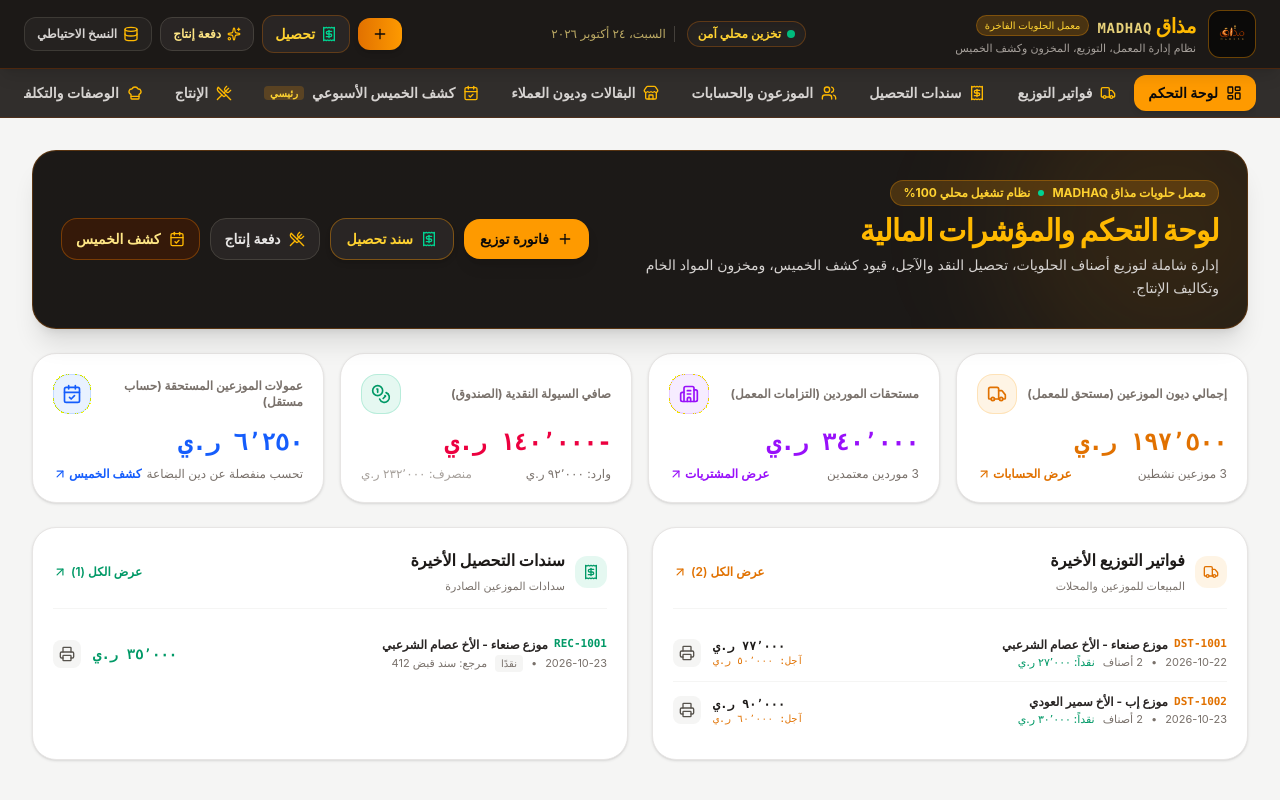
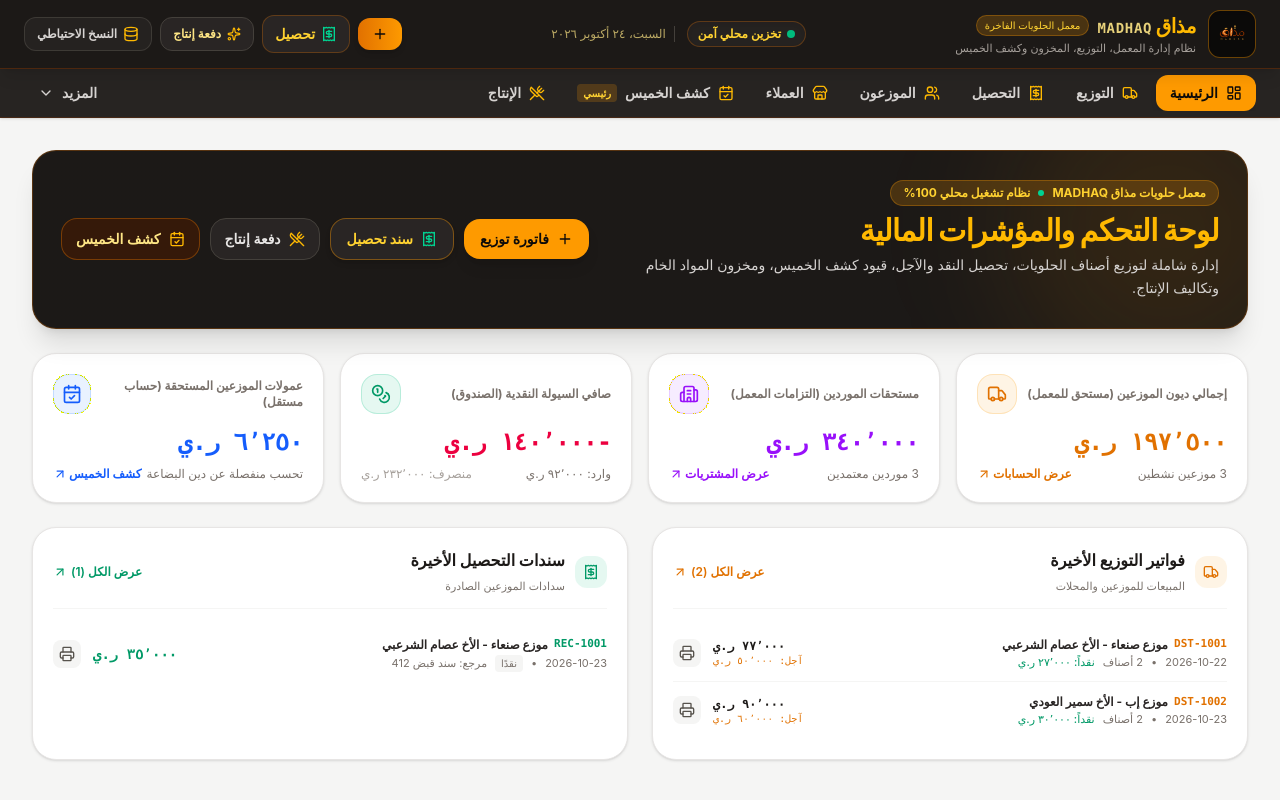
Before and after one commit to jovanexpress713-jpg/madhaq, a React (Vite) app: page / in a window 1280 px wide. Shown: the top 800 px of the page. Built offline with nearby package versions, Linux system fonts and the light colour scheme.

Commit message:
refine desktop navigation for calmer UX

```diff
--- a/src/components/NavigationTabs.tsx
+++ b/src/components/NavigationTabs.tsx
@@ -1,34 +1,105 @@
-import React, { lazy, Suspense } from 'react';
-import { LayoutDashboard, Truck, Receipt, Users, CalendarCheck, UtensilsCrossed, Package, Boxes, Building2, Wallet, ChefHat, BookOpen, Factory, Store } from 'lucide-react';
+import React, { lazy, Suspense, useState } from 'react';
+import { LayoutDashboard, Truck, Receipt, Users, CalendarCheck, UtensilsCrossed, Package, Boxes, Building2, Wallet, ChefHat, BookOpen, Factory, Store, ChevronDown, RotateCcw } from 'lucide-react';
+
 const RecipesView = lazy(() => import('./RecipesView').then((module) => ({ default: module.RecipesView })));
 const RecipeLibraryView = lazy(() => import('./RecipeLibraryView').then((module) => ({ default: module.RecipeLibraryView })));
 const ManufacturedMaterialsView = lazy(() => import('./ManufacturedMaterialsView').then((module) => ({ default: module.ManufacturedMaterialsView })));
 
 interface NavigationTabsProps { activeTab: string; onSelectTab: (tab: string) => void; }
 
+type NavItem = { id: string; label: string; icon: React.ComponentType<{ className?: string }>; badge?: string };
+
 export const NavigationTabs: React.FC<NavigationTabsProps> = ({ activeTab, onSelectTab }) => {
-  const tabs = [
-    { id: 'dashboard', label: 'لوحة التحكم', icon: LayoutDashboard },
-    { id: 'distributions', label: 'فواتير التوزيع', icon: Truck },
-    { id: 'collections', label: 'سندات التحصيل', icon: Receipt },
-    { id: 'distributors', label: 'الموزعون والحسابات', icon: Users },
-    { id: 'customers', label: 'البقالات وديون العملاء', icon: Store },
-    { id: 'thursday', label: 'كشف الخميس الأسبوعي', icon: CalendarCheck, badge: 'رئيسي' },
+  const [moreOpen, setMoreOpen] = useState(false);
+
+  const primary: NavItem[] = [
+    { id: 'dashboard', label: 'الرئيسية', icon: LayoutDashboard },
+    { id: 'distributions', label: 'التوزيع', icon: Truck },
+    { id: 'collections', label: 'التحصيل', icon: Receipt },
+    { id: 'distributors', label: 'الموزعون', icon: Users },
+    { id: 'customers', label: 'العملاء', icon: Store },
+    { id: 'thursday', label: 'كشف الخميس', icon: CalendarCheck, badge: 'رئيسي' },
     { id: 'production', label: 'الإنتاج', icon: UtensilsCrossed },
+  ];
+
+  const secondary: NavItem[] = [
     { id: 'recipes', label: 'الوصفات والتكلفة', icon: ChefHat },
     { id: 'recipeLibrary', label: 'مكتبة الوصفات', icon: BookOpen },
     { id: 'manufacturedMaterials', label: 'إنتاج المواد الخام', icon: Factory },
     { id: 'products', label: 'مخزون المنتجات', icon: Package },
-    { id: 'rawMaterials', label: 'المواد الخام', icon: Boxes },
+    { id: 'rawMaterials', label: 'المواد الخام والمستودع', icon: Boxes },
     { id: 'suppliers', label: 'الموردون والمشتريات', icon: Building2 },
     { id: 'expenses', label: 'المصروفات والصندوق', icon: Wallet },
   ];
+
+  const isSecondaryActive = secondary.some((item) => item.id === activeTab);
+
+  const select = (id: string) => {
+    setMoreOpen(false);
+    onSelectTab(id);
+  };
+
   return <>
-    <div className="hidden md:block bg-stone-900/90 border-b border-amber-900/40 text-stone-300"><div className="max-w-7xl mx-auto px-4 sm:px-6"><div className="flex items-center gap-1 overflow-x-auto py-1.5 scrollbar-none">{tabs.map(tab=>{const Icon=tab.icon;const isActive=activeTab===tab.id;return <button key={tab.id} onClick={()=>onSelectTab(tab.id)} className={`flex items-center gap-2 px-3.5 py-2 rounded-xl text-xs sm:text-sm font-semibold transition shrink-0 ${isActive?'bg-amber-500 text-stone-950 shadow-md font-bold':'text-stone-300 hover:text-white hover:bg-stone-800/80'}`}><Icon className={`w-4 h-4 ${isActive?'text-stone-950':'text-amber-400'}`}/><span>{tab.label}</span>{tab.badge&&<span className={`text-[10px] px-1.5 py-0.2 rounded font-bold ${isActive?'bg-stone-950 text-amber-300':'bg-amber-500/20 text-amber-300'}`}>{tab.badge}</span>}</button>})}</div></div></div>
-    {activeTab==='recipes'&&<Overlay onBack={()=>onSelectTab('production')}><RecipesView/></Overlay>}
-    {activeTab==='recipeLibrary'&&<Overlay onBack={()=>onSelectTab('recipes')}><RecipeLibraryView/></Overlay>}
-    {activeTab==='manufacturedMaterials'&&<Overlay onBack={()=>onSelectTab('rawMaterials')}><ManufacturedMaterialsView/></Overlay>}
+    <div className="hidden md:block sticky top-[65px] z-20 bg-stone-900/95 backdrop-blur-md border-b border-amber-900/40 text-stone-300 shadow-sm">
+      <div className="max-w-7xl mx-auto px-4 sm:px-6">
+        <div className="flex items-center gap-1.5 overflow-visible py-1.5">
+          <div className="flex items-center gap-1 overflow-x-auto scrollbar-none flex-1 min-w-0">
+            {primary.map((tab) => <NavButton key={tab.id} tab={tab} active={activeTab === tab.id} onClick={() => select(tab.id)} />)}
+          </div>
+          <div className="relative shrink-0">
+            <button
+              type="button"
+              onClick={() => setMoreOpen((value) => !value)}
+              aria-expanded={moreOpen}
+              className={`flex items-center gap-2 px-3.5 py-2 rounded-xl text-xs sm:text-sm font-semibold transition ${isSecondaryActive || moreOpen ? 'bg-amber-500 text-stone-950 shadow-md font-bold' : 'text-stone-300 hover:text-white hover:bg-stone-800/80'}`}
+            >
+              <span>{isSecondaryActive ? secondary.find((item) => item.id === activeTab)?.label : 'المزيد'}</span>
+              <ChevronDown className={`w-4 h-4 transition-transform ${moreOpen ? 'rotate-180' : ''}`} />
+            </button>
+            {moreOpen && (
+              <>
+                <button aria-label="إغلاق القائمة" className="fixed inset-0 z-40 cursor-default" onClick={() => setMoreOpen(false)} />
+                <div className="absolute left-0 top-full mt-2 z-50 w-80 max-w-[calc(100vw-2rem)] rounded-2xl border border-stone-700 bg-stone-900/98 backdrop-blur-xl p-2 shadow-2xl">
+                  <div className="px-3 py-2 text-[11px] font-bold text-stone-500">إدارة المعمل — الأقسام الأقل استخدامًا</div>
+                  <div className="grid grid-cols-1 gap-1">
+                    {secondary.map((item) => {
+                      const Icon = item.icon;
+                      const active = activeTab === item.id;
+                      return <button key={item.id} type="button" onClick={() => select(item.id)} className={`flex items-center gap-3 w-full rounded-xl px-3 py-2.5 text-right transition ${active ? 'bg-amber-500 text-stone-950' : 'text-stone-200 hover:bg-stone-800'}`}>
+                        <span className={`w-8 h-8 rounded-lg flex items-center justify-center ${active ? 'bg-stone-950/10' : 'bg-stone-800'}`}><Icon className="w-4 h-4" /></span>
+                        <span className="flex-1 text-xs font-bold">{item.label}</span>
+                      </button>;
+                    })}
+                  </div>
+                </div>
+              </>
+            )}
+          </div>
+        </div>
+      </div>
+    </div>
+
+    {activeTab === 'recipes' && <Overlay onBack={() => onSelectTab('production')}><RecipesView /></Overlay>}
+    {activeTab === 'recipeLibrary' && <Overlay onBack={() => onSelectTab('recipes')}><RecipeLibraryView /></Overlay>}
+    {activeTab === 'manufacturedMaterials' && <Overlay onBack={() => onSelectTab('rawMaterials')}><ManufacturedMaterialsView /></Overlay>}
   </>;
 };
 
-const Overlay: React.FC<{children:React.ReactNode;onBack:()=>void}>=({children,onBack})=><section className="w-full bg-stone-100 dark:bg-stone-950 pb-6"><div className="max-w-7xl mx-auto p-3 sm:p-5 lg:p-6"><div className="flex items-center justify-between gap-3 mb-4 rounded-2xl border border-stone-200 dark:border-stone-800 bg-white dark:bg-stone-900 px-4 py-3 shadow-sm"><div className="text-xs font-bold text-stone-600 dark:text-stone-300">قسم مستقل <span className="mx-1 text-stone-300">/</span><span className="text-amber-600 dark:text-amber-400">إدارة المعمل</span></div><button onClick={onBack} className="touch-target inline-flex items-center justify-center gap-2 px-4 py-2 rounded-xl bg-stone-900 text-white dark:bg-stone-100 dark:text-stone-900 text-xs font-bold shadow-sm hover:opacity-90 transition">العودة للقسم السابق</button></div><Suspense fallback={<div className="rounded-3xl border border-stone-200 dark:border-stone-800 bg-white dark:bg-stone-900 p-10 text-center text-sm font-bold text-stone-500">جارٍ تحميل القسم…</div>}>{children}</Suspense></div></section>;
+const NavButton: React.FC<{ tab: NavItem; active: boolean; onClick: () => void }> = ({ tab, active, onClick }) => {
+  const Icon = tab.icon;
+  return <button type="button" onClick={onClick} className={`flex items-center gap-2 px-3.5 py-2 rounded-xl text-xs sm:text-sm font-semibold transition shrink-0 ${active ? 'bg-amber-500 text-stone-950 shadow-md font-bold' : 'text-stone-300 hover:text-white hover:bg-stone-800/80'}`}>
+    <Icon className={`w-4 h-4 ${active ? 'text-stone-950' : 'text-amber-400'}`} />
+    <span>{tab.label}</span>
+    {tab.badge && <span className={`text-[10px] px-1.5 py-0.5 rounded font-bold ${active ? 'bg-stone-950 text-amber-300' : 'bg-amber-500/20 text-amber-300'}`}>{tab.badge}</span>}
+  </button>;
+};
+
+const Overlay: React.FC<{ children: React.ReactNode; onBack: () => void }> = ({ children, onBack }) => <section className="w-full bg-stone-100 dark:bg-stone-950 pb-6">
+  <div className="max-w-7xl mx-auto p-3 sm:p-5 lg:p-6">
+    <div className="flex items-center justify-between gap-3 mb-4 rounded-2xl border border-stone-200 dark:border-stone-800 bg-white dark:bg-stone-900 px-4 py-3 shadow-sm">
+      <div className="text-xs font-bold text-stone-600 dark:text-stone-300">قسم مستقل <span className="mx-1 text-stone-300">/</span><span className="text-amber-600 dark:text-amber-400">إدارة المعمل</span></div>
+      <button onClick={onBack} className="touch-target inline-flex items-center justify-center gap-2 px-4 py-2 rounded-xl bg-stone-900 text-white dark:bg-stone-100 dark:text-stone-900 text-xs font-bold shadow-sm hover:opacity-90 transition"><RotateCcw className="w-3.5 h-3.5" />العودة</button>
+    </div>
+    <Suspense fallback={<div className="rounded-3xl border border-stone-200 dark:border-stone-800 bg-white dark:bg-stone-900 p-10 text-center text-sm font-bold text-stone-500">جارٍ تحميل القسم…</div>}>{children}</Suspense>
+  </div>
+</section>;
```
